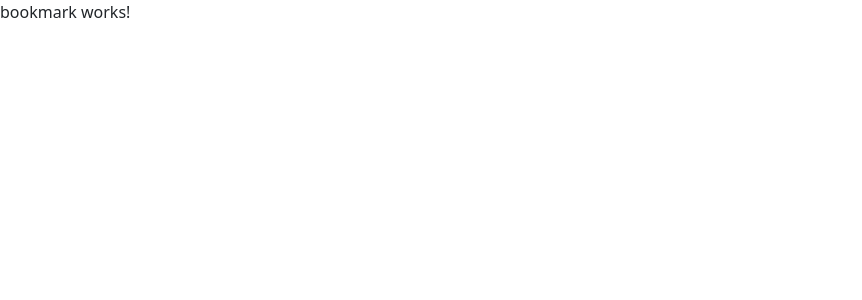
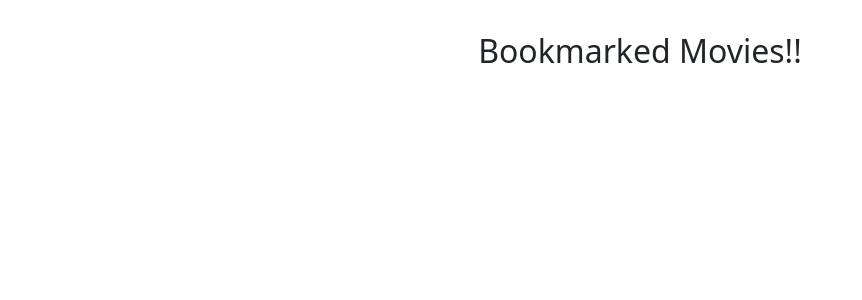
Before and after one commit to priyanshu31/Movie-Search-App, an Angular app: page /bookmarks in a window 1280 px wide. Shown: the top 300 px of the page, without its empty margins (0-862 px from the left). Built offline with nearby package versions, Linux system fonts and the light colour scheme.

Commit message:
Fetching done for BookmarkedIMDB ids done

```diff
--- a/src/app/bookmark/bookmark.component.css
+++ b/src/app/bookmark/bookmark.component.css
@@ -0,0 +1,7 @@
+.main-container{
+    text-align: center;
+}
+
+.heading{
+    margin: 2rem;
+}
--- a/src/app/bookmark/bookmark.component.html
+++ b/src/app/bookmark/bookmark.component.html
@@ -1 +1,5 @@
-<p>bookmark works!</p>
+<div class="continer-fluid main-container">
+
+    <h2 class="heading">Bookmarked Movies!!</h2>
+
+</div>
--- a/src/app/bookmark/bookmark.component.ts
+++ b/src/app/bookmark/bookmark.component.ts
@@ -1,4 +1,6 @@
 import { Component, OnInit } from '@angular/core';
+import axios from 'axios';
+import { Movie } from '../Movie';
 
 @Component({
   selector: 'app-bookmark',
@@ -7,9 +9,40 @@ import { Component, OnInit } from '@angular/core';
 })
 export class BookmarkComponent implements OnInit {
 
-  constructor() { }
+  movies: Movie[];
+  localbookmarks: string | null;
+
+  constructor() {
+    this.movies = [];
+
+    this.localbookmarks = localStorage.getItem("bookmarks")
+
+    if(this.localbookmarks)
+      this.getBookmarkMovies(JSON.parse(this.localbookmarks))
+  }
 
   ngOnInit(): void {
   }
 
+  async getBookmarkMovies(imdbIDs: string[]) {
+
+    let movieList;
+
+    imdbIDs.forEach(async (imdbID) => {
+
+      // Fetching Movies thorugh imdbID Results
+      const API_KEY = 'c782b685'
+      const res = await axios.get(`https://www.omdbapi.com/?i=${imdbID}&apikey=${API_KEY}`)
+
+      let movieData = {
+        title: res.data.Title,
+        image: res.data.Poster,
+        imdbRating: res.data.imdbRating,
+        yearOfRealease: res.data.Year
+      }
+
+      this.movies.push(movieData)
+    })
+  }
+
 }
```
